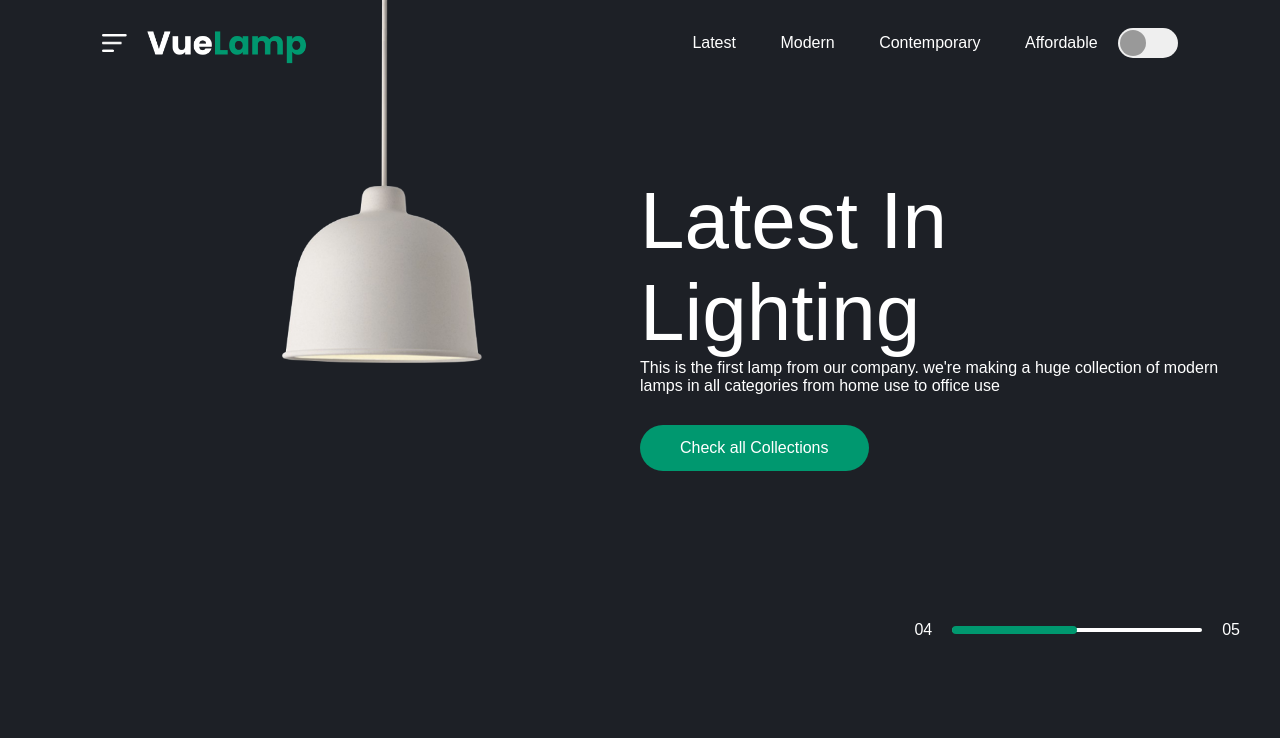
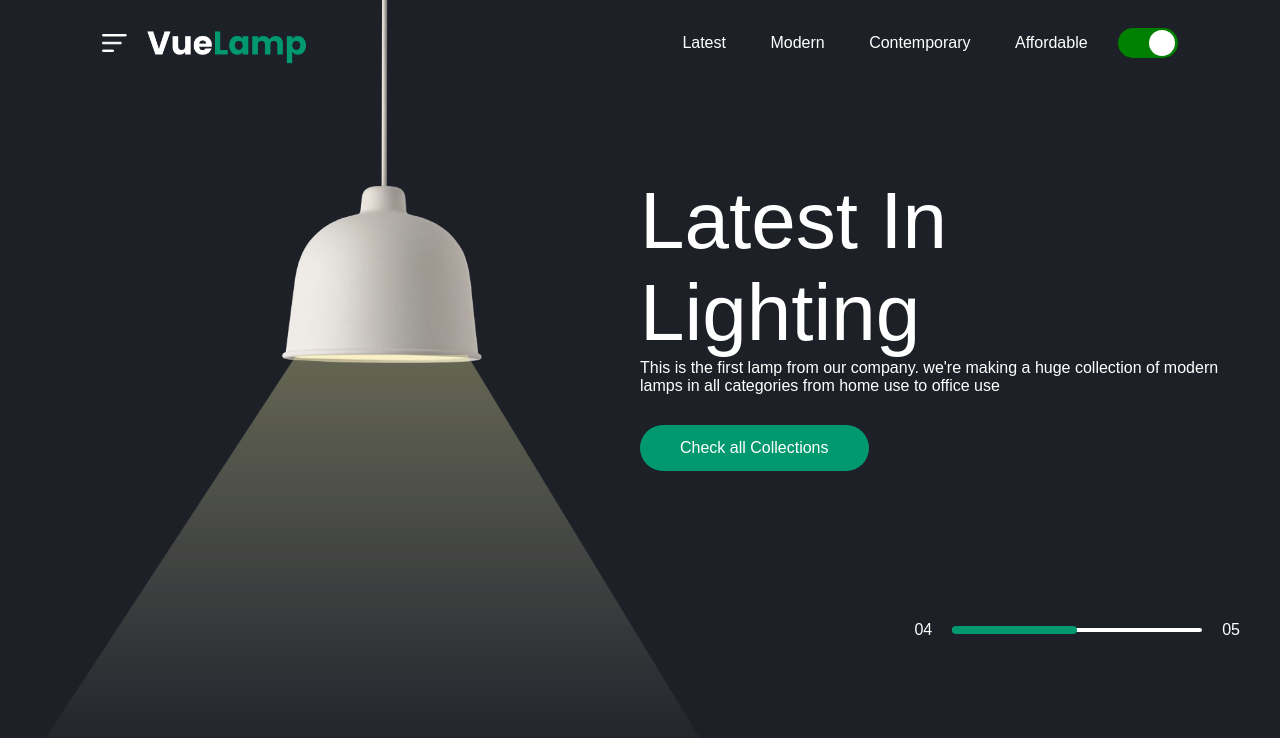
Before and after one commit to anamsk663/VueLamp, a plain HTML site: page index.html in a window 1280 px wide. Both pictures are taken after a click on the button 1147 px from the left and 42 px from the top of the page. Drawn offline with Linux system fonts and the light colour scheme; a web font is replaced by a local one.

Commit message:
Completed

```diff
--- a/index.html
+++ b/index.html
@@ -23,7 +23,7 @@
 
         <div class="lamp-container">
             <img src="/lamp.png" class="lamp">
-            <img src="/light.png" class="light" id="light">
+            <img src="/ligt2.png" class="light" id="light">
         </div>
 
         <div class="text-container">
@@ -42,10 +42,10 @@
     </div>
 
     <script>
-        var btn = document.getElementbyId("btn");
+        var btn = document.getElementById("btn");
         function toggleBtn(){
             btn.classList.toggle("active");
-            light.classList.on("on")
+            light.classList.toggle("on")
         }
     </script>
 </body>
--- a/style.css
+++ b/style.css
@@ -59,6 +59,7 @@ nav ul{
     outline: 0;
     cursor: pointer;
     transition: background 0.5s;
+    margin-left: 10px;
  }
 
  button span{
```
Also changed, not shown: ligt2.png (added).
